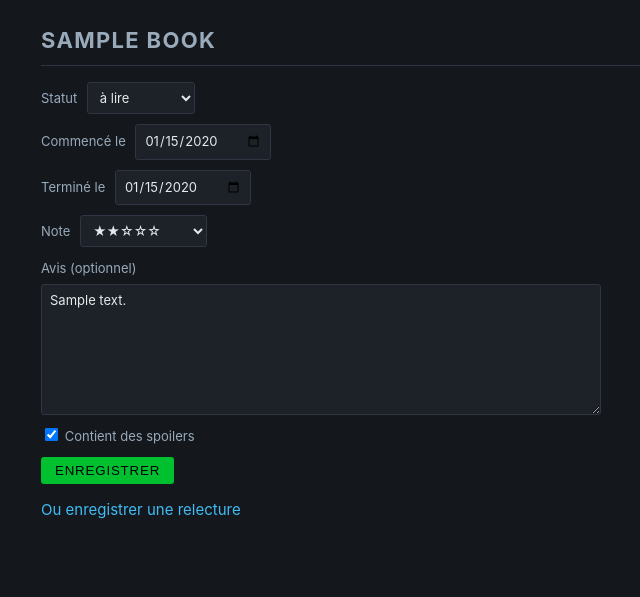
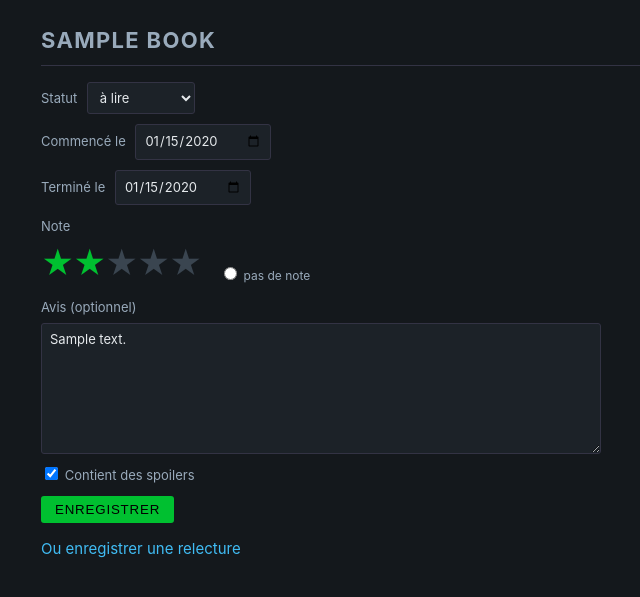
Before and after one commit to mc4spam-cell/letterbookd, a Django app: page /livres/1/lire/ in a window 1280 px wide. Shown: the part 48-645 px from the top of the page, without its empty margins (169-809 px from the left). Run offline with Django 5.2, Linux system fonts and the light colour scheme; a user stored in the database is signed in; tables that the repository leaves empty hold one stand-in row (values such as "Sample post").

Commit message:
Actions directes depuis la recherche + picker étoiles façon Letterboxd
Recherche :
- Trois boutons par résultat : Consulter, Noter, Ajouter à une liste
- /livres/ajouter/ accepte `next=detail|rate|list` et redirige en conséquence

Fiche livre :
- Lien « Ajouter à une liste » à côté de « Noter / écrire un avis »
- Nouvelle vue /livres/<id>/ajouter-liste/ : picker (liste existante ou
  création à la volée)

Picker étoiles :
- Balise `star_picker` → 10 demi-étoiles cliquables + « pas de note »
- CSS flex row-reverse + hover sibling ~ : survol et sélection colorent
  les demi-étoiles à gauche en vert (comme Letterboxd)
- Replace le <select> précédent dans le formulaire de notation
- Accessible (role=radiogroup, focus-visible, radios réels sous-jacents)

Tests : +3 pour le picker, +3 pour ajouter-à-une-liste, +2 pour next=rate/list
Total : 57 verts, ruff propre.

Co-Authored-By: Claude Opus 4.7 <noreply@anthropic.com>

```diff
--- a/books/views.py
+++ b/books/views.py
@@ -37,6 +37,11 @@ def add(request):
     )
     if created:
         book.hydrate_from_openlibrary()
+    nxt = request.POST.get("next") or "detail"
+    if nxt == "rate":
+        return redirect("read_book", book_id=book.pk)
+    if nxt == "list":
+        return redirect("book_add_to_list", book_id=book.pk)
     return redirect("books_detail", book_id=book.pk)
 
 
--- a/clubs/templatetags/stars.py
+++ b/clubs/templatetags/stars.py
@@ -21,3 +21,13 @@ def stars(rating):
 def rating_choices():
     """Les 11 options (0..10) pour le picker étoiles."""
     return [(i, _stars(i)) for i in range(11)]
+
+
+@register.inclusion_tag("clubs/_star_picker.html")
+def star_picker(current=None):
+    """10 demi-étoiles cliquables façon Letterboxd + option « pas de note »."""
+    halves = [
+        {"value": v, "side": "left" if v % 2 else "right", "checked": current == v}
+        for v in range(10, 0, -1)
+    ]
+    return {"halves": halves, "no_rating": current is None}
--- a/clubs/urls.py
+++ b/clubs/urls.py
@@ -28,6 +28,11 @@ urlpatterns = [
         name="list_remove",
     ),
     path("listes/<int:list_id>/supprimer/", list_views.list_delete, name="list_delete"),
+    path(
+        "livres/<int:book_id>/ajouter-liste/",
+        list_views.book_add_to_list,
+        name="book_add_to_list",
+    ),
     path("moi/", views.me_settings, name="me_settings"),
     path("inviter/", views.invites, name="invites"),
     path("invitation/<str:token>/", views.accept_invitation, name="accept_invitation"),
--- a/templates/base.html
+++ b/templates/base.html
@@ -163,6 +163,57 @@
         .cover { width: 40px; border-radius: 2px; vertical-align: middle; margin-right: 8px; box-shadow: 0 1px 3px rgba(0,0,0,.4); }
         .cover-lg { width: 180px; border-radius: 3px; box-shadow: 0 2px 6px rgba(0,0,0,.5); float: left; margin: 0 20px 12px 0; }
         .stars { color: var(--green); letter-spacing: 1px; }
+
+        /* Picker demi-étoiles cliquables façon Letterboxd. */
+        .star-picker {
+            display: inline-flex;
+            flex-direction: row-reverse;
+            justify-content: flex-end;
+            align-items: center;
+        }
+        .star-picker .star-input {
+            position: absolute;
+            opacity: 0;
+            width: 1px;
+            height: 1px;
+            pointer-events: none;
+        }
+        .star-picker label {
+            cursor: pointer;
+            display: inline-block;
+            width: 16px;
+            height: 32px;
+            position: relative;
+            overflow: hidden;
+            margin: 0;
+        }
+        .star-picker label::before {
+            content: "★";
+            position: absolute;
+            top: 0;
+            font-size: 32px;
+            line-height: 1;
+            color: #3a4550;
+            width: 32px;
+            text-align: center;
+        }
+        .star-picker label.right::before { left: -16px; }
+        .star-picker label.left::before  { left: 0; }
+        .star-picker .star-input:checked ~ label.star-half::before,
+        .star-picker label.star-half:hover::before,
+        .star-picker label.star-half:hover ~ label.star-half::before {
+            color: var(--green);
+        }
+        .star-picker .star-input:focus-visible + label {
+            outline: 2px solid var(--blue);
+            outline-offset: 2px;
+        }
+        .no-rating {
+            display: inline-block;
+            margin-left: 14px;
+            color: var(--muted);
+            font-size: 12px;
+        }
         .book-row { list-style: none; padding: 8px 0; border-bottom: 1px solid var(--border); display: flex; align-items: center; gap: 10px; }
         ul.book-list { padding-left: 0; }
 
--- a/templates/books/detail.html
+++ b/templates/books/detail.html
@@ -16,5 +16,8 @@
         <p>{{ book.description|linebreaksbr }}</p>
     </div>
 {% endif %}
-<p style="clear:both"><a href="{% url 'read_book' book_id=book.id %}">{% translate "Noter / écrire un avis" %}</a></p>
+<p style="clear:both">
+    <a href="{% url 'read_book' book_id=book.id %}">{% translate "Noter / écrire un avis" %}</a>
+    · <a href="{% url 'book_add_to_list' book_id=book.id %}">{% translate "Ajouter à une liste" %}</a>
+</p>
 {% endblock %}
--- a/templates/books/search.html
+++ b/templates/books/search.html
@@ -28,7 +28,9 @@
             <input type="hidden" name="pages" value="{{ r.pages|default_if_none:'' }}">
             <input type="hidden" name="year" value="{{ r.year|default_if_none:'' }}">
             <input type="hidden" name="cover_id" value="{{ r.cover_id|default_if_none:'' }}">
-            <button type="submit">{% translate "Ajouter" %}</button>
+            <button type="submit" name="next" value="detail">{% translate "Consulter" %}</button>
+            <button type="submit" name="next" value="rate">{% translate "Noter" %}</button>
+            <button type="submit" name="next" value="list">{% translate "Ajouter à une liste" %}</button>
         </form>
     </li>
     {% endfor %}
--- /dev/null
+++ b/templates/clubs/_star_picker.html
@@ -0,0 +1,13 @@
+{% load i18n %}
+<div class="star-picker" role="radiogroup" aria-label="{% translate 'Note' %}">
+    {% for h in halves %}
+        <input class="star-input" type="radio" name="rating" id="rate-{{ h.value }}"
+               value="{{ h.value }}" {% if h.checked %}checked{% endif %}>
+        <label for="rate-{{ h.value }}" class="star-half {{ h.side }}"
+               aria-label="{{ h.value }}/10"></label>
+    {% endfor %}
+</div>
+<label class="no-rating">
+    <input type="radio" name="rating" value="" {% if no_rating %}checked{% endif %}>
+    {% translate "pas de note" %}
+</label>
--- a/templates/clubs/read_book.html
+++ b/templates/clubs/read_book.html
@@ -2,7 +2,6 @@
 {% load i18n stars %}
 {% block title %}{% translate "Noter" %} — {{ book.title }}{% endblock %}
 {% block content %}
-{% rating_choices as choices %}
 <h1>{{ book.title }}</h1>
 {% if force_new %}<p><em>{% translate "Nouvelle lecture (relecture)" %}</em></p>{% endif %}
 <form method="post">{% csrf_token %}
@@ -20,14 +19,10 @@
     <p><label>{% translate "Terminé le" %}
         <input type="date" name="finished_on" value="{{ reading.finished_on|date:'Y-m-d' }}">
     </label></p>
-    <p><label>{% translate "Note" %}
-        <select name="rating">
-            <option value="">{% translate "— pas de note" %}</option>
-            {% for v, label in choices %}
-                <option value="{{ v }}" {% if reading.rating == v %}selected{% endif %}>{{ label }}</option>
-            {% endfor %}
-        </select>
-    </label></p>
+    <p>
+        <span style="color:var(--muted);font-size:13px">{% translate "Note" %}</span><br>
+        {% star_picker reading.rating %}
+    </p>
     <p><label>{% translate "Avis (optionnel)" %}<br>
         <textarea name="review_text" rows="6" cols="60">{% if review %}{{ review.text }}{% endif %}</textarea>
     </label></p>
```
Also changed, not shown: clubs/list_views.py (+22 -0 lines), templates/clubs/book_add_to_list.html (added, +27 -0 lines), tests/test_books.py (+23 -0 lines), tests/test_lists_and_journal.py (+29 -0 lines), tests/test_star_picker.py (added, +44 -0 lines).
